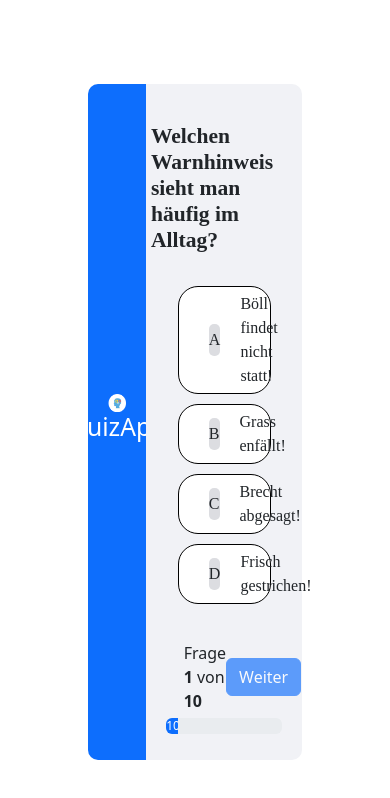
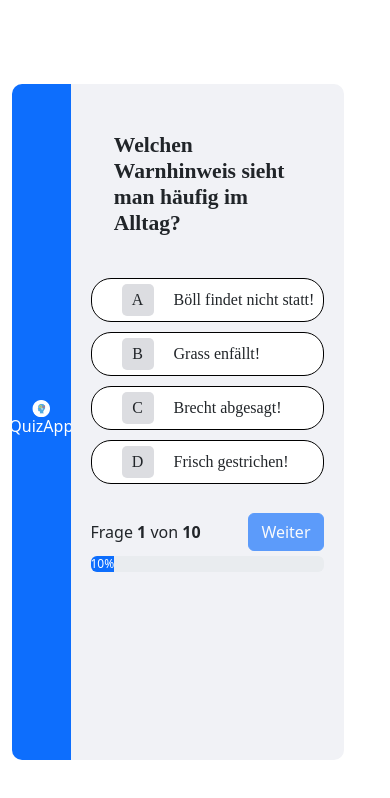
Before and after one commit to Far1uk/Projekte, a plain HTML site: page QuizApp/question.html in a window 390 px wide. Drawn offline with nearby package versions, Linux system fonts and the light colour scheme.

Commit message:
finished

```diff
--- a/QuizApp/question.html
+++ b/QuizApp/question.html
@@ -28,7 +28,7 @@
         <h2>QuizApp</h2>
       </div>
       <div id="col-question" class="col-question">
-        <div>
+        <div class="questionText">
           <h4 id="questionText"></h4>
         </div>
         <div class="col-answer">
--- a/QuizApp/style.css
+++ b/QuizApp/style.css
@@ -67,12 +67,15 @@
   padding: 20px;
 }
 
-#questionText {
+.questionText {
   display: flex;
   justify-content: center;
   align-items: center;
   width: 80%;
   height: 20vh;
+}
+
+#questionText {
   font-family: "Rubik";
   font-style: normal;
   font-weight: 900;
@@ -216,3 +219,35 @@
 .d-flex {
   display: flex;
 }
+
+
+@media (max-width: 1024px) {
+  .container {
+    justify-content: flex-start;
+  }
+  .col-question {
+    width: 50vw;
+  }
+}
+
+@media (max-width: 768px) {
+  .col-question {
+    width: 70vw;
+  }
+  .sidebar > h2 {
+    font-size: 20px;
+  }
+}
+
+@media (max-width: 478px) {
+  .sidebar > h2 {
+    font-size: 16px;
+  }
+  .questionLength {
+    margin-top: 24px;
+    width: 100%;
+  }
+  .col-list {
+    width: 100%;
+  }
+}
```
